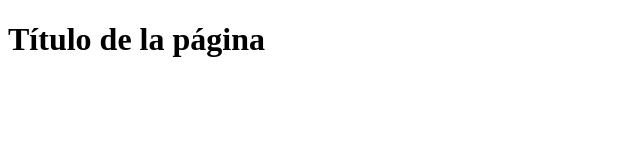
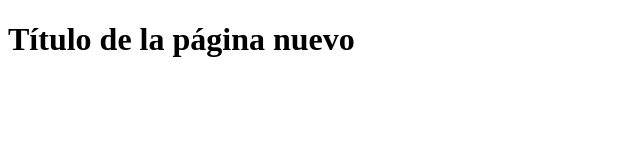
Before and after one commit to bikeman23/HelloWorld, a plain HTML site: page index.html in a window 1280 px wide. Shown: the whole page, without its empty margins (0-640 px from the left). Drawn offline with Linux system fonts and the light colour scheme.

Commit message:
Título nuevo en el cuerpo del documento

```diff
--- a/index.html
+++ b/index.html
@@ -6,7 +6,7 @@
     <title>Demo Git </title>
 </head>
 <body>
-    <h1>Título de la página</h1>
+    <h1>Título de la página nuevo</h1>
 
 </body>
 </html>
```
